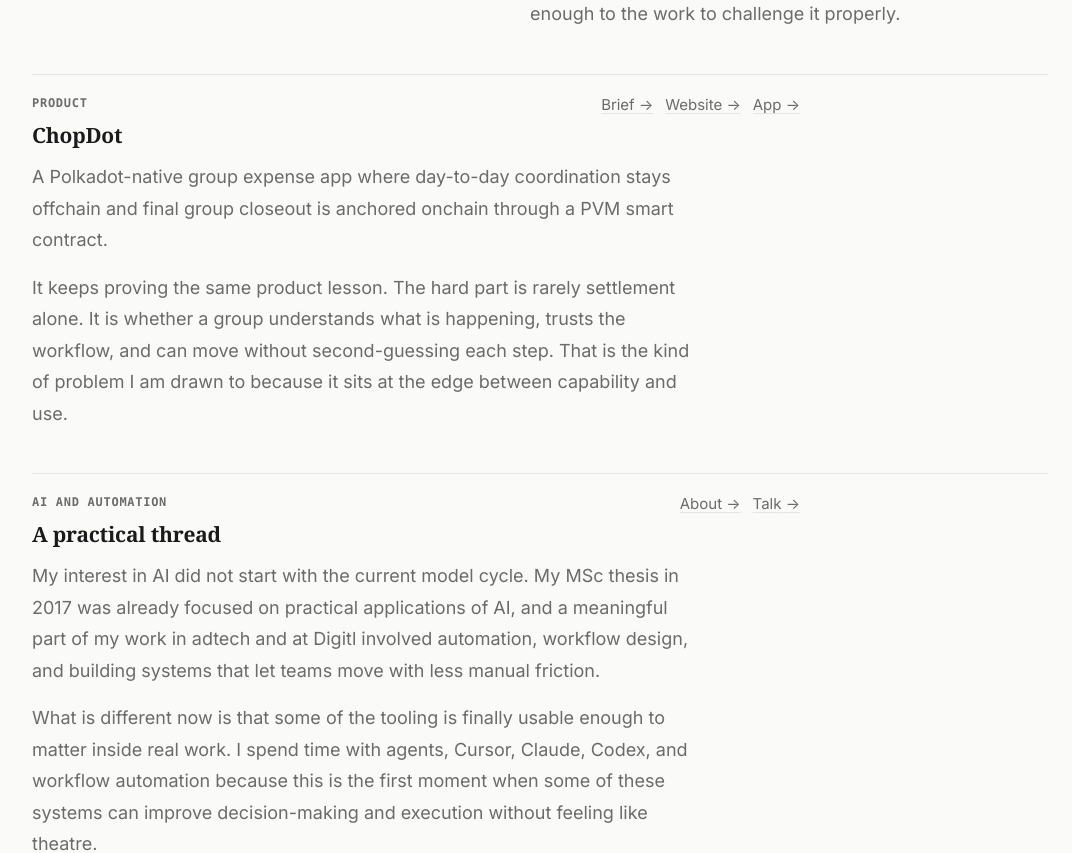
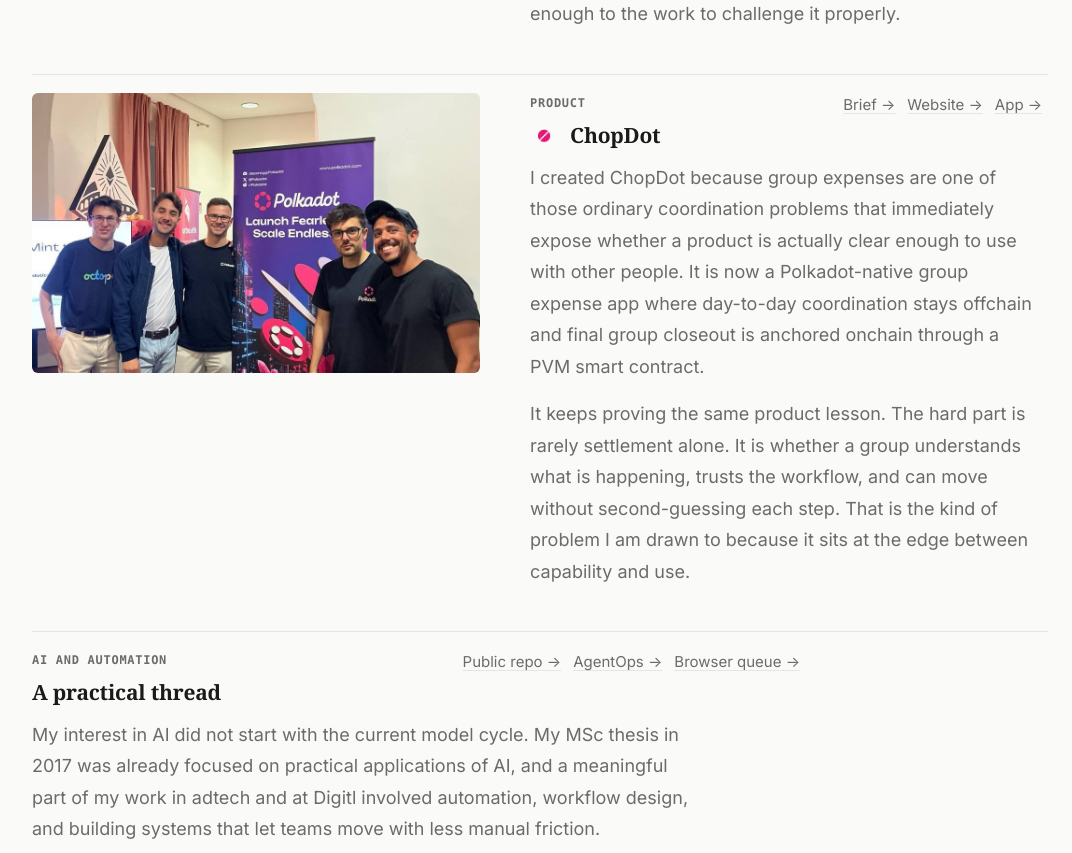
Before and after one commit to Devpen787/personalsite, a Next.js app: page /work in a window 1280 px wide. Shown: the part 840-1693 px from the top of the page, without its empty margins (100-1172 px from the left). Built offline with nearby package versions, Linux system fonts and the light colour scheme.

Commit message:
Link public agent proof from work page

```diff
--- a/src/app/work/page.tsx
+++ b/src/app/work/page.tsx
@@ -8,6 +8,7 @@
 
 type WorkLink = { href: string; label: string };
 type WorkMedia = { src: string; alt: string; width: number; height: number };
+type WorkMark = { src: string; alt: string; width: number; height: number };
 type WorkItem = {
   label: string;
   title: string;
@@ -15,6 +16,7 @@
   body: string;
   links: WorkLink[];
   image?: WorkMedia;
+  mark?: WorkMark;
 };
 
 type LegacyItem = {
@@ -56,9 +58,21 @@
     label: "Product",
     title: "ChopDot",
     intro:
-      "A Polkadot-native group expense app where day-to-day coordination stays offchain and final group closeout is anchored onchain through a PVM smart contract.",
+      "I created ChopDot because group expenses are one of those ordinary coordination problems that immediately expose whether a product is actually clear enough to use with other people. It is now a Polkadot-native group expense app where day-to-day coordination stays offchain and final group closeout is anchored onchain through a PVM smart contract.",
     body:
       "It keeps proving the same product lesson. The hard part is rarely settlement alone. It is whether a group understands what is happening, trusts the workflow, and can move without second-guessing each step. That is the kind of problem I am drawn to because it sits at the edge between capability and use.",
+    image: {
+      src: "/images/polkadot-hackathon.jpeg",
+      alt: "Polkadot Hackathon team photo",
+      width: 960,
+      height: 1280,
+    },
+    mark: {
+      src: "/images/chopdot-logo.png",
+      alt: "ChopDot logo",
+      width: 64,
+      height: 64,
+    },
     links: [
       { href: "/docs/chopdot-brief.pdf", label: "Brief" },
       { href: "https://www.chopdot.xyz/", label: "Website" },
@@ -71,10 +85,11 @@
     intro:
       "My interest in AI did not start with the current model cycle. My MSc thesis in 2017 was already focused on practical applications of AI, and a meaningful part of my work in adtech and at Digitl involved automation, workflow design, and building systems that let teams move with less manual friction.",
     body:
-      "What is different now is that some of the tooling is finally usable enough to matter inside real work. I spend time with agents, Cursor, Claude, Codex, and workflow automation because this is the first moment when some of these systems can improve decision-making and execution without feeling like theatre.",
+      "What is different now is that some of the tooling is finally usable enough to matter inside real work. I have started packaging a public proof repo around the parts I find most useful: reviewable agent operations, browser workflows with approval gates, and research loops that stay tied to evidence instead of drift.",
     links: [
-      { href: "/about", label: "About" },
-      { href: "https://cal.eu/devinson/30min", label: "Talk" },
+      { href: "https://github.com/Devpen787/practical-agent-systems", label: "Public repo" },
+      { href: "https://github.com/Devpen787/practical-agent-systems/tree/main/examples/agentops-lite", label: "AgentOps" },
+      { href: "https://github.com/Devpen787/practical-agent-systems/tree/main/examples/browser-queue", label: "Browser queue" },
     ],
   },
 ];
@@ -107,8 +122,9 @@
     href: "https://www.hslu.ch/de-ch/informatik/weiterbildung/digital-business-innovation/cas-blockchain/",
   },
   {
-    name: "PBA-X",
+    name: "Polkadot Blockchain Academy (PBA-X)",
     body: "A stronger Polkadot-native room for strategy, ecosystem thinking, and getting closer to how the network actually works.",
+    href: "https://polkadot.academy/",
   },
   {
     name: "ZuBerlin",
@@ -164,7 +180,18 @@
                     <div className="flex flex-wrap items-start justify-between gap-3 mb-3">
                       <div>
                         <p className="label mb-2">{item.label}</p>
-                        <h2 className="work-subheading font-serif font-semibold">{item.title}</h2>
+                        <div className="flex items-center gap-3 flex-wrap">
+                          {item.mark ? (
+                            <Image
+                              src={item.mark.src}
+                              alt={item.mark.alt}
+                              width={item.mark.width}
+                              height={item.mark.height}
+                              style={{ width: 28, height: 28, borderRadius: 8 }}
+                            />
+                          ) : null}
+                          <h2 className="work-subheading font-serif font-semibold">{item.title}</h2>
+                        </div>
                       </div>
 
                       <div className="flex flex-wrap gap-x-3 gap-y-2">
@@ -197,7 +224,18 @@
                   <div className="flex flex-wrap items-start justify-between gap-3 mb-3">
                     <div>
                       <p className="label mb-2">{item.label}</p>
-                      <h2 className="work-subheading font-serif font-semibold">{item.title}</h2>
+                      <div className="flex items-center gap-3 flex-wrap">
+                        {item.mark ? (
+                          <Image
+                            src={item.mark.src}
+                            alt={item.mark.alt}
+                            width={item.mark.width}
+                            height={item.mark.height}
+                            style={{ width: 28, height: 28, borderRadius: 8 }}
+                          />
+                        ) : null}
+                        <h2 className="work-subheading font-serif font-semibold">{item.title}</h2>
+                      </div>
                     </div>
 
                     <div className="flex flex-wrap gap-x-3 gap-y-2">
```
